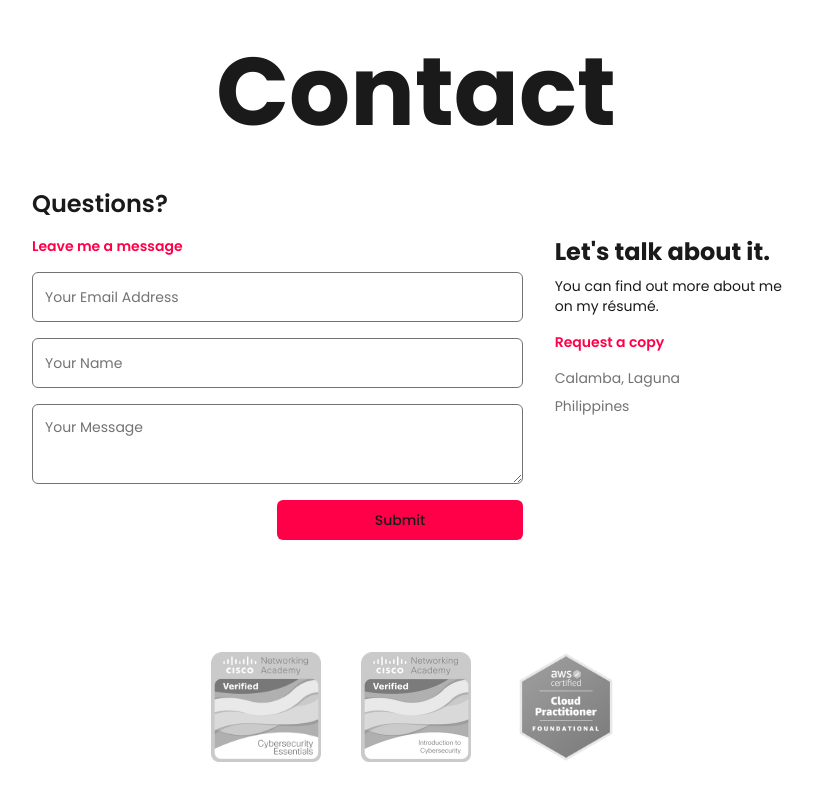
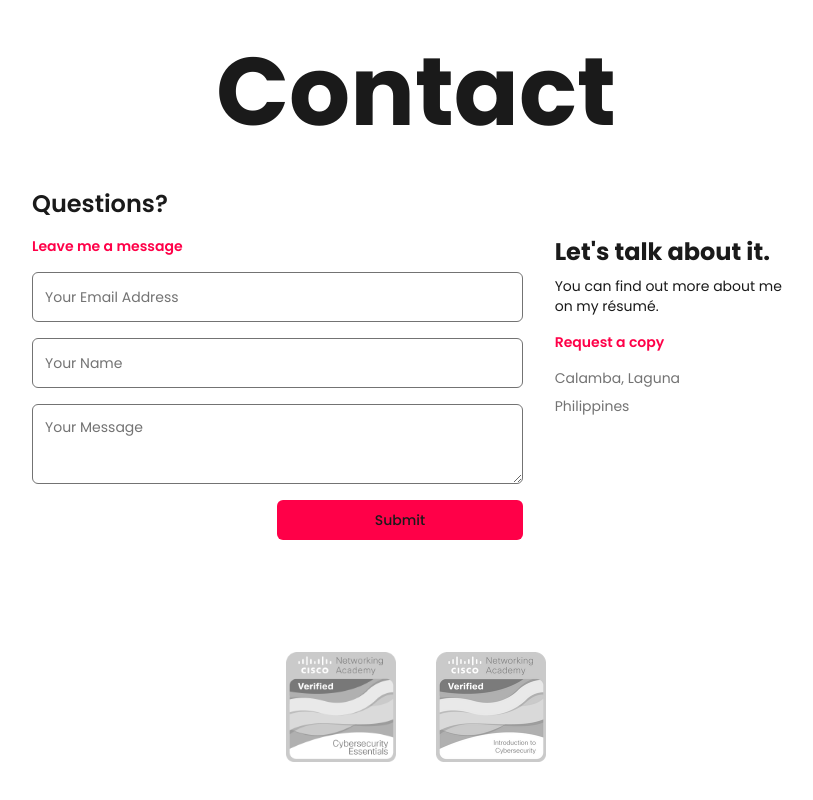
Before and after one commit to jhonangelob/portfolio-v3, a Next.js app: page / in a window 1280 px wide. Shown: the part 2119-2919 px from the top of the page, without its empty margins (224-1037 px from the left). Built offline with nearby package versions, Linux system fonts and the light colour scheme.

Commit message:
add conditional rendering for incomplete certificate

```diff
--- a/src/components/Certificate/Certificate.tsx
+++ b/src/components/Certificate/Certificate.tsx
@@ -14,7 +14,9 @@
   return (
     <section className='max-w-5xl w-screen my-12 px-4 md:px-0 flex-center'>
       <div className='flex-center flex-row flex-wrap mx-10 gap-8 md:gap-10 mt-12'>
-        {certificates.map((item, index) => (
+        {certificates.map(
+          (item, index) =>
+            item.complete && (
               <TooltipProvider key={index}>
                 <Tooltip>
                   <TooltipTrigger>
@@ -35,11 +37,14 @@
                   </TooltipTrigger>
                   <TooltipContent className='text-center p-4'>
                     <p>{item.title}</p>
-                <p className='text-xs text-muted-foreground'>Click to visit</p>
+                    <p className='text-xs text-muted-foreground'>
+                      Click to visit
+                    </p>
                   </TooltipContent>
                 </Tooltip>
               </TooltipProvider>
-        ))}
+            )
+        )}
       </div>
     </section>
   );
```
Lines whose indentation alone changed are shown as unchanged.
